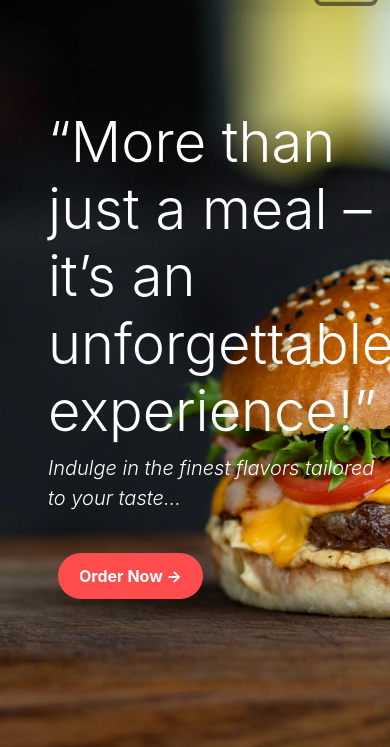
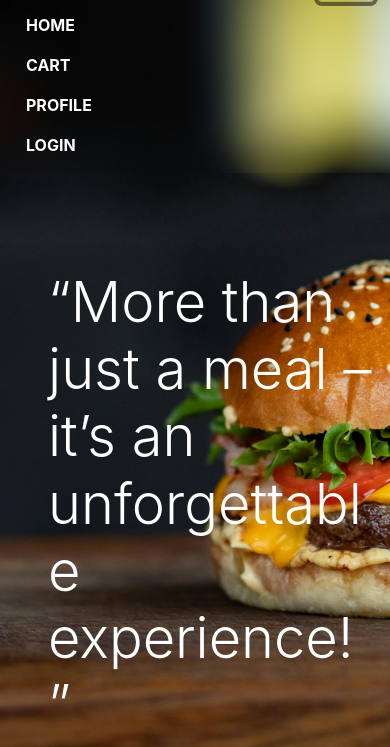
Before and after one commit to mohitsharma990/yummy_static, a plain HTML site: page index.html in a window 390 px wide. Both pictures are taken after a click on the button "Toggle navigation". Shown: the part 50-797 px from the top of the page. Drawn offline with nearby package versions, Linux system fonts and the light colour scheme.

Commit message:
webpages made responsive

```diff
--- a/index.html
+++ b/index.html
@@ -20,23 +20,23 @@
           <b class="text-danger logo-text fs-2">Yummy</b>
         </a>
 
-        <button class="navbar-toggler" type="button" data-toggle="collapse" data-target="#navbarNav" aria-controls="navbarNav" aria-expanded="false" aria-label="Toggle navigation">
+        <button class="navbar-toggler" type="button" data-bs-toggle="collapse" data-bs-target="#navbarNav" aria-controls="navbarNav" aria-expanded="false" aria-label="Toggle navigation">
           <span class="navbar-toggler-icon"></span>
         </button>
 
         <div class="collapse navbar-collapse" id="navbarNav">
           <ul class="navbar-nav ml-auto">
             <li class="nav-item">
-              <a class="nav-link text-black" href="#">HOME</a>
+              <a class="nav-link text-white" href="#">HOME</a>
             </li>
             <li class="nav-item">
-              <a class="nav-link text-black" href="#">CART</a>
+              <a class="nav-link text-white" href="#">CART</a>
             </li>
             <li class="nav-item">
-              <a class="nav-link text-black" href="#">PROFILE</a>
+              <a class="nav-link text-white" href="#">PROFILE</a>
             </li>
             <li class="nav-item">
-              <a class="nav-link text-black" href="SignUpPage/signup.html">LOGIN</a>
+              <a class="nav-link text-white" href="SignUpPage/signup.html">LOGIN</a>
             </li>
           </ul>
         </div>
@@ -44,7 +44,7 @@
     </nav>
 
     <div class="container-fluid d-flex flex-column align-items-start ps-5 py-5 h-100 w-100 mt-5">
-      <h1 class="display-4 text-white text-md-start">“More than just a meal – <br> it’s an unforgettable experience!”</h1>
+      <h1 class="display-4 text-break text-white text-md-start">“More than just a meal – <br> it’s an unforgettable experience!”</h1>
       <p class="lead text-white text-md-start"><i>Indulge in the finest flavors tailored to your taste...</i></p>
       <div class="mt-4">
         <a href="#nextpage">
@@ -150,7 +150,6 @@
     </div>
   </footer>
 
-  <script src="https://cdn.jsdelivr.net/npm/@popperjs/core@2.11.6/dist/umd/popper.min.js"></script>
   <script src="https://cdn.jsdelivr.net/npm/bootstrap@5.3.0-alpha1/dist/js/bootstrap.min.js"></script>
 
 </body>
--- a/style.css
+++ b/style.css
@@ -115,3 +115,10 @@ a {
   .card-description {
     color: #555;
   }
+
+
+  @media screen and (min-width: 990px) {
+    .nav-link {
+        color: black !important;
+    }
+}
```
